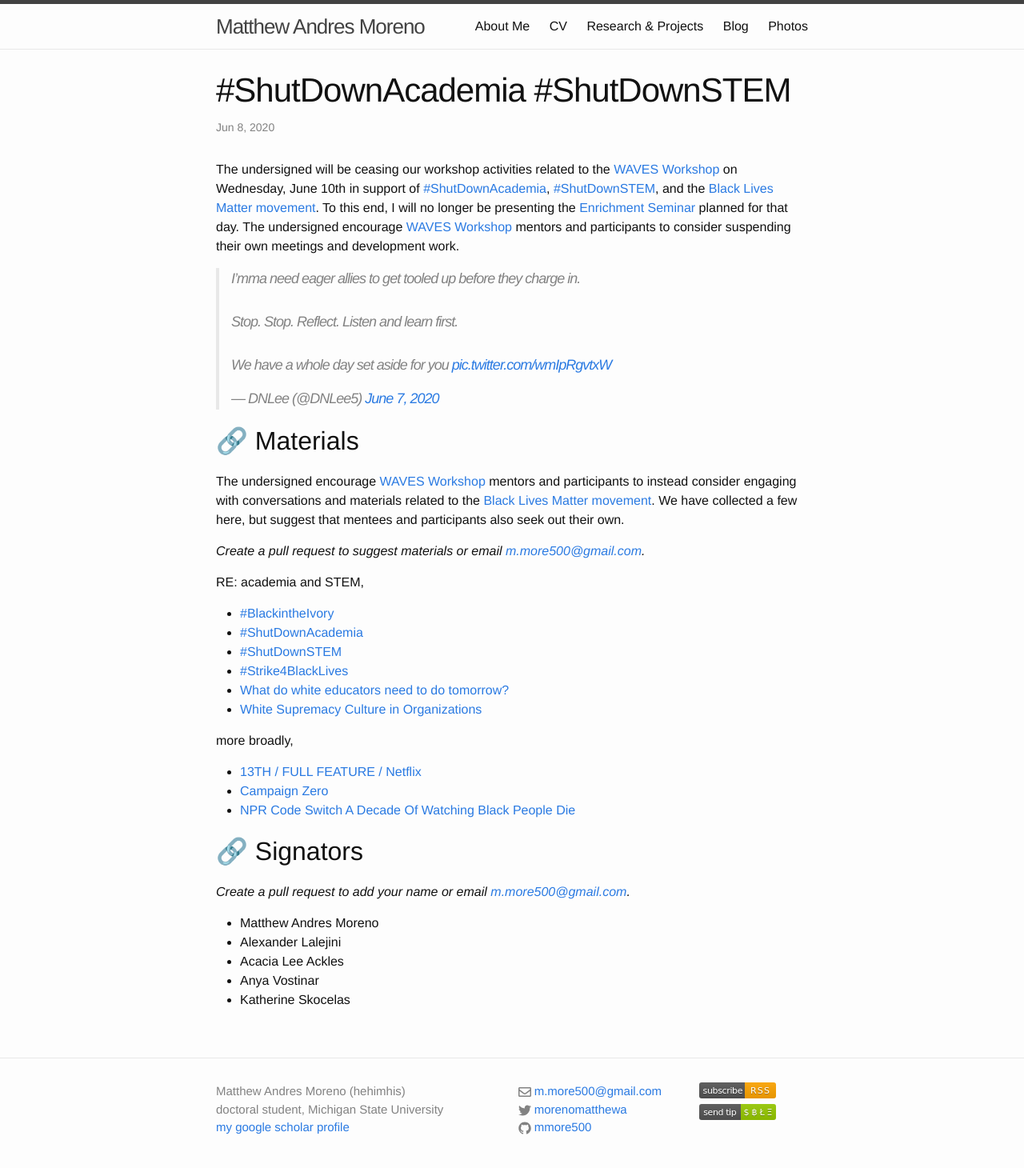
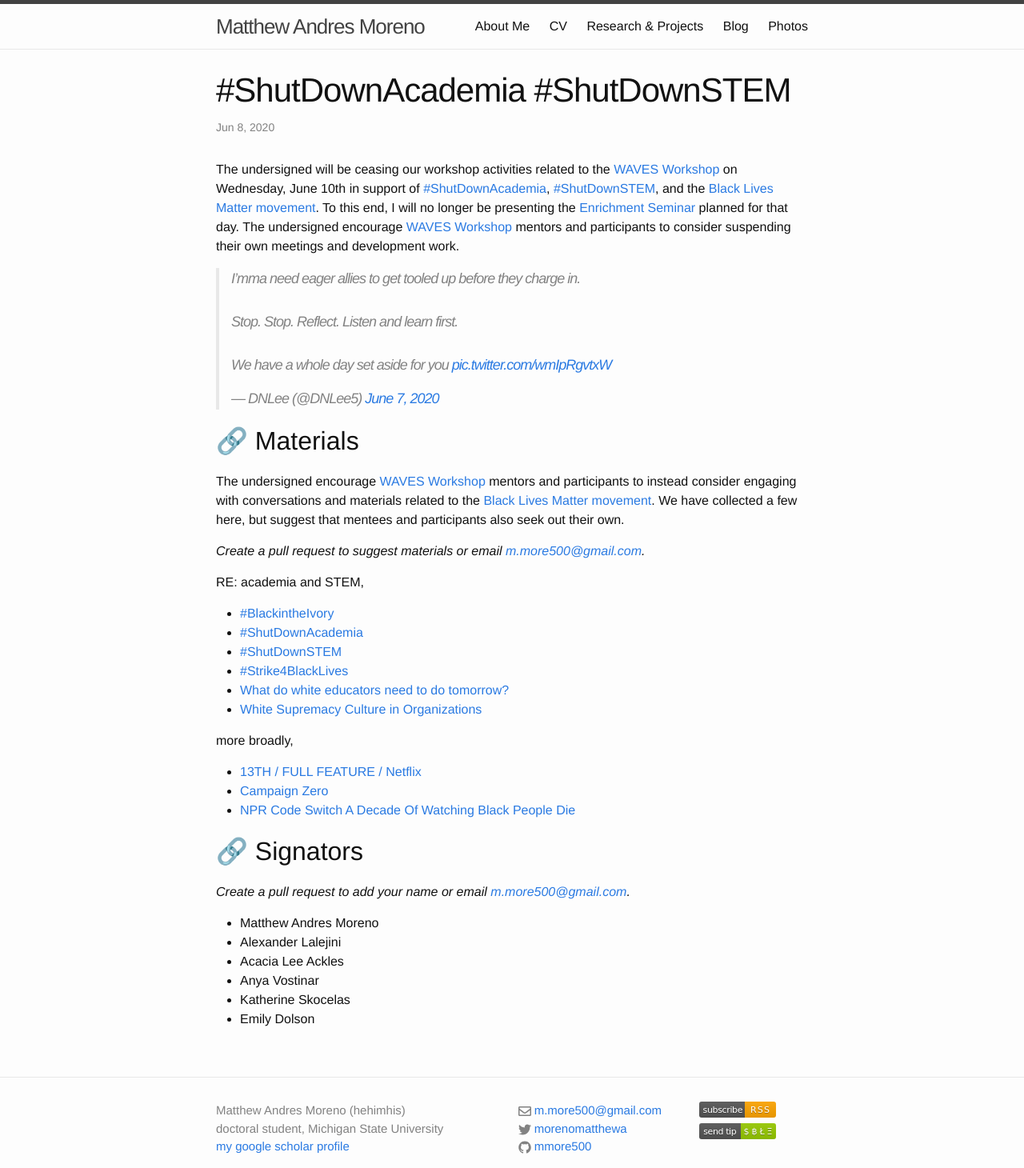
Before and after one commit to mmore500/mmore500.github.io, a Jekyll site: the page built from blog_personal/_posts/2020-06-08-shutdown-stem.md, in a window 1280 px wide. Shown: the whole page at 80% size. Built offline with Jekyll 4.4.1, drawn with Linux system fonts in a browser that asks for light colours; comment, search, counter and statistics services are not loaded; before the commit the page ends 1436 px from its top, so only the background shows below that.

Commit message:
add Emily's signature

```diff
--- a/blog_personal/_posts/2020-06-08-shutdown-stem.md
+++ b/blog_personal/_posts/2020-06-08-shutdown-stem.md
@@ -40,3 +40,4 @@
 * Acacia Lee Ackles
 * Anya Vostinar
 * Katherine Skocelas
+* Emily Dolson
```
